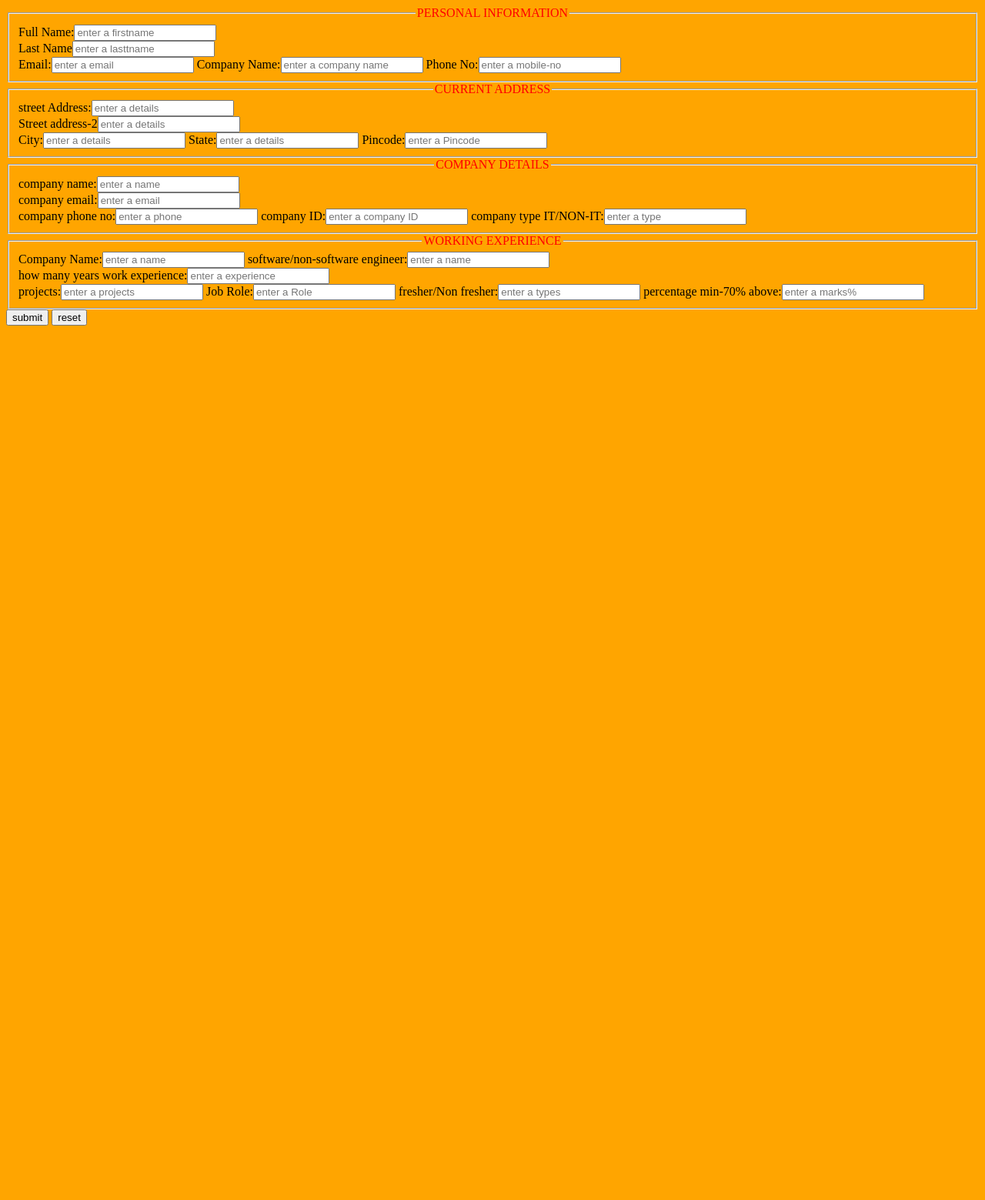
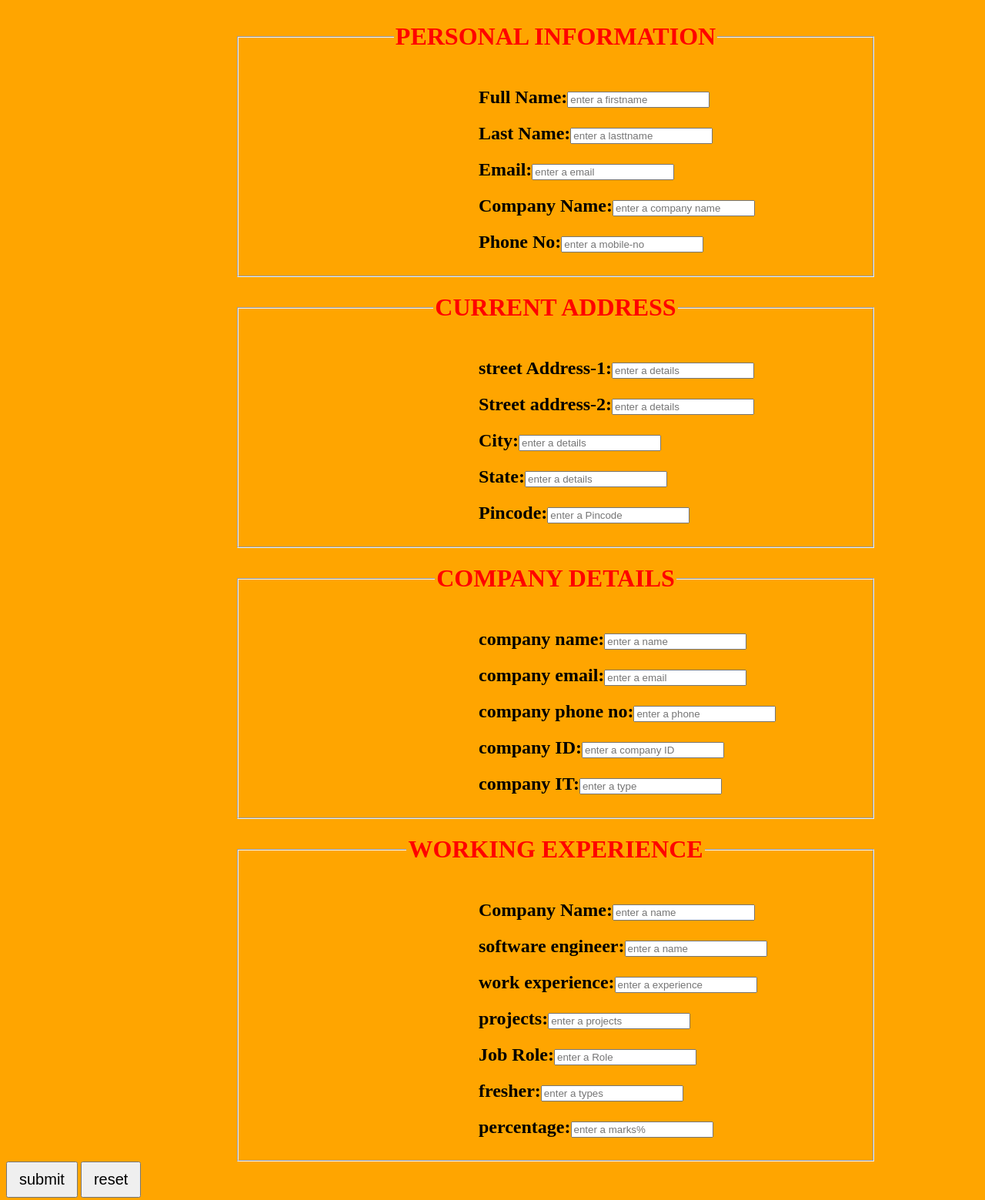
Before and after one commit to BijjaKarthik/HTML-Assignment, a plain HTML site: page Job vacancyform.html in a window 1280 px wide. Shown: the whole page at 77% size. Before the commit the page ends 800 px from the top, so only its background shows below. Drawn offline with Linux system fonts and the light colour scheme.

Commit message:
first commit

```diff
--- a/Job vacancyform.html
+++ b/Job vacancyform.html
@@ -8,52 +8,50 @@
 <body bgcolor="orange">
 
 
-
-
         <form >
 
-        <fieldset>
-            <legend align="center" style="color:red;">PERSONAL INFORMATION</legend>
-            Full Name:<input type="text" placeholder="enter a firstname"><br>
-            Last Name<input type="text" placeholder="enter a lasttname"><br>
-            Email:<input type="email" placeholder="enter a email">
-            Company Name:<input type="company" placeholder="enter a company name">
-            Phone No:<input type="tel" placeholder="enter a mobile-no">
+        <fieldset style="width: 800px; margin-left: 300px;">
+            <legend align="center" style="color:red;"><h1>PERSONAL INFORMATION</h1></legend>
+            <h2 style=" margin-left: 300px;">Full Name:<input type="text" placeholder="enter a firstname" style="font-style: 300px;"><br></h2>
+            <h2 style=" margin-left: 300px;">Last Name:<input type="text" placeholder="enter a lasttname"><br></h2>
+            <h2 style=" margin-left: 300px;">Email:<input type="email" placeholder="enter a email"><br></h2>
+             <h2 style=" margin-left: 300px;">Company Name:<input type="company" placeholder="enter a company name"><br></h2>
+             <h2 style=" margin-left: 300px;">Phone No:<input type="tel" placeholder="enter a mobile-no"><br></h2>
 
         </fieldset>
 
-        <fieldset>
-            <legend align="center" style="color:red;"> CURRENT ADDRESS </legend>
-            street Address:<input type="text" placeholder="enter a details"><br>
-            Street address-2<input type="text" placeholder="enter a details"><br>
-            City:<input type="text" placeholder="enter a details">
-            State:<input type="text" placeholder="enter a details">
-            Pincode:<input type="text" placeholder="enter a Pincode">
+        <fieldset style="width: 800px; margin-left: 300px; ">
+            <legend align="center" style="color:red;"> <h1>CURRENT ADDRESS</h1></legend>
+            <h2 style=" margin-left: 300px;">street Address-1:<input type="text" placeholder="enter a details"><br></h2>
+                <h2 style=" margin-left: 300px;"> Street address-2:<input type="text" placeholder="enter a details"><br></h2>
+                    <h2 style=" margin-left: 300px;">City:<input type="text" placeholder="enter a details"><br></h2>
+                        <h2 style=" margin-left: 300px;"> State:<input type="text" placeholder="enter a details"><br></h2>
+                            <h2 style=" margin-left: 300px;"> Pincode:<input type="text" placeholder="enter a Pincode"><br></h2>
         </fieldset>
 
 
-        <fieldset>
-            <legend align="center" style="color:red;">COMPANY DETAILS</legend>
-            company name:<input type="text" placeholder="enter a name"><br>
-            company email:<input type="text" placeholder="enter a email"><br>
-            company phone no:<input type="text" placeholder="enter a phone">
-            company ID:<input type="company" placeholder="enter a company ID">
-            company type IT/NON-IT:<input type="text" placeholder="enter a type "><br>
+        <fieldset  style="width: 800px; margin-left: 300px;">
+            <legend align="center" style="color:red;"><h1>COMPANY DETAILS</h1></legend>
+            <h2 style=" margin-left: 300px;">company name:<input type="text" placeholder="enter a name"><br></h2>
+            <h2 style=" margin-left: 300px;">company email:<input type="text" placeholder="enter a email"><br></h2>
+            <h2 style=" margin-left: 300px;">company phone no:<input type="text" placeholder="enter a phone"><br></h2>
+            <h2 style=" margin-left: 300px;">company ID:<input type="company" placeholder="enter a company ID"><br></h2>
+            <h2 style=" margin-left: 300px;">company IT:<input type="text" placeholder="enter a type "><br></h2>
         </fieldset>
 
-            <fieldset >
-                <legend align="center" style="color:red;">WORKING EXPERIENCE</legend>
-                Company Name:<input type="text"placeholder="enter a name">
-                software/non-software engineer:<input type="text" placeholder="enter a name"><br>
-                how many years work experience:<input type="text" placeholder="enter a experience"><br>
-                projects:<input type="text" placeholder="enter a projects">
-                Job Role:<input type="text" placeholder="enter a Role">
-                fresher/Non fresher:<input type="text" placeholder="enter a types ">
-                percentage min-70% above:<input type="text" placeholder="enter a marks%">
+            <fieldset style="width: 800px; margin-left: 300px;">
+                <legend align="center" style="color:red;"><h1>WORKING EXPERIENCE</h1></legend>
+                <h2 style=" margin-left: 300px;">Company Name:<input type="text"placeholder="enter a name"><br></h2>
+                <h2 style=" margin-left: 300px;">software engineer:<input type="text" placeholder="enter a name"><br></h2>
+                <h2 style=" margin-left: 300px;">work experience:<input type="text" placeholder="enter a experience"><br></h2>
+                <h2 style=" margin-left: 300px;">projects:<input type="text" placeholder="enter a projects"><br></h2>
+                <h2 style=" margin-left: 300px;">Job Role:<input type="text" placeholder="enter a Role"><br></h2>
+                <h2 style=" margin-left: 300px;">fresher:<input type="text" placeholder="enter a types "><br></h2>
+                <h2 style=" margin-left: 300px;">percentage:<input type="text" placeholder="enter a marks%"><br></h2>
             </fieldset>
 
-        <input type="button" value="submit">
-        <input type="button" value="reset">
+        <input type="button" style="font-size: 20px; padding: 10px 15px;" value="submit" >
+        <input type="button" style="font-size: 20px; padding: 10px 15px;" value="reset">
         </form>
 
     </body>
```
Also changed, not shown: BTECHCAFE/index.html (+2 -2 lines), index.html.txt (deleted).
